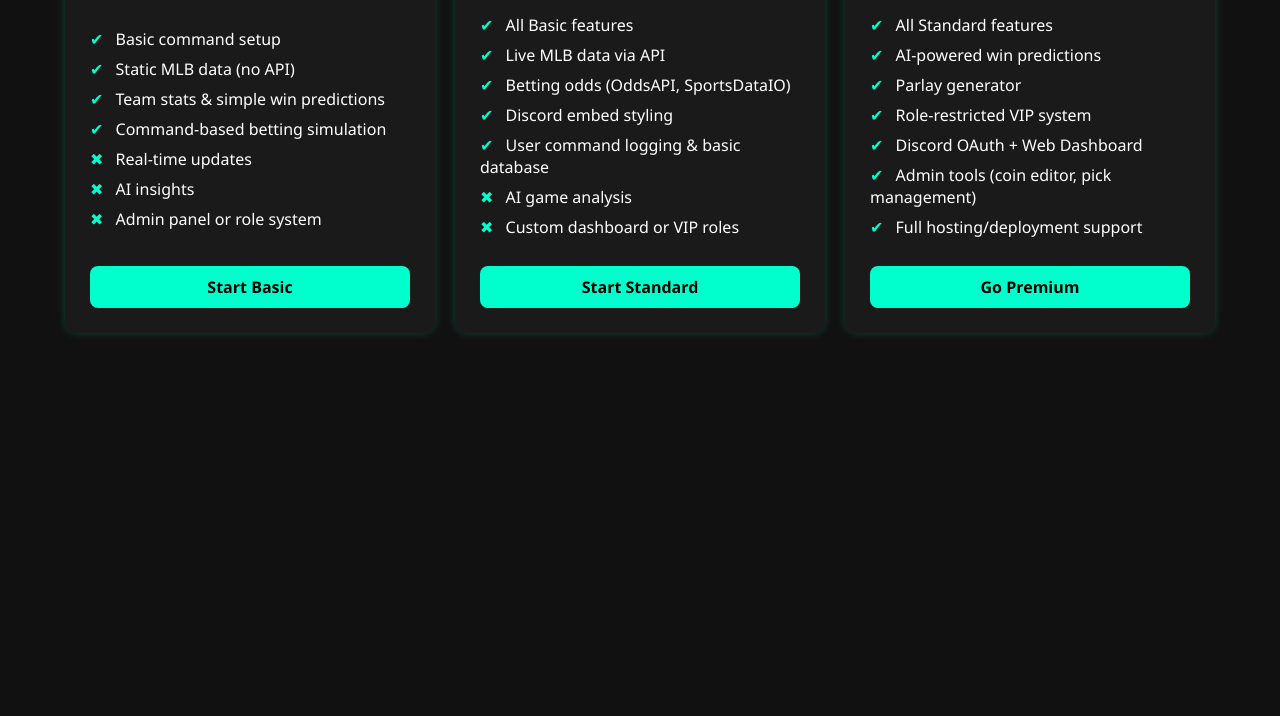
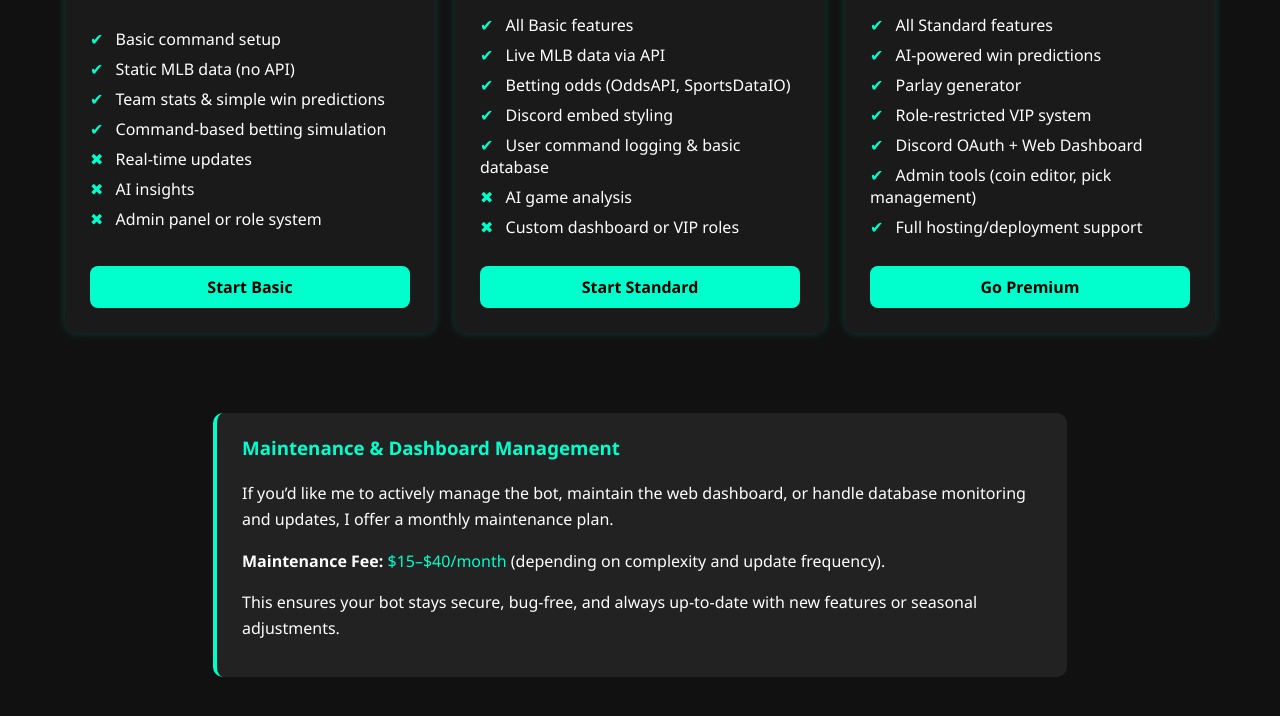
Before and after one commit to TheRealTed1/Betting-Bot, a plain HTML site: page index.html in a window 1280 px wide. Shown: the part 296-1012 px from the top of the page. Before the commit the page ends 800 px from the top, so only its background shows below. Drawn offline with Linux system fonts and the light colour scheme.

Commit message:
Update index.html

```diff
--- a/index.html
+++ b/index.html
@@ -66,6 +66,21 @@
     .btn:hover {
       background: #00d6aa;
     }
+        /* Maintenance Notice */
+    .maintenance {
+      max-width: 800px;
+      margin: 60px auto 0 auto;
+      background: #222;
+      border-left: 4px solid #00ffcc;
+      padding: 20px 25px;
+      border-radius: 10px;
+      font-size: 1rem;
+      line-height: 1.6;
+    }
+    .maintenance h3 {
+      color: #00ffcc;
+      margin-top: 0;
+    }
   </style>
 </head>
 <body>
@@ -121,6 +136,13 @@
       <div class="btn">Go Premium</div>
     </div>
 
+  <div class="maintenance">
+    <h3>Maintenance & Dashboard Management</h3>
+    <p>If you’d like me to actively manage the bot, maintain the web dashboard, or handle database monitoring and updates, I offer a monthly maintenance plan.</p>
+    <p><strong>Maintenance Fee:</strong> <span style="color:#00ffcc">$15–$40/month</span> (depending on complexity and update frequency).</p>
+    <p>This ensures your bot stays secure, bug-free, and always up-to-date with new features or seasonal adjustments.</p>
+  </div>
+
   </div>
 </body>
 </html>
```
